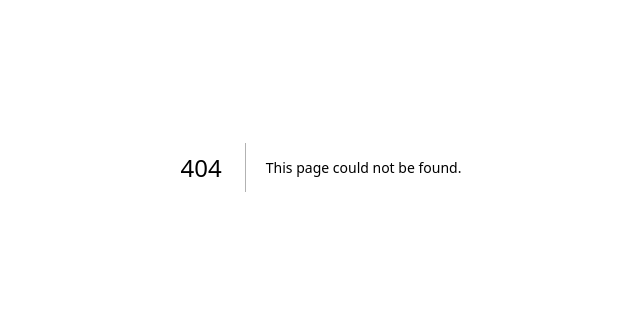
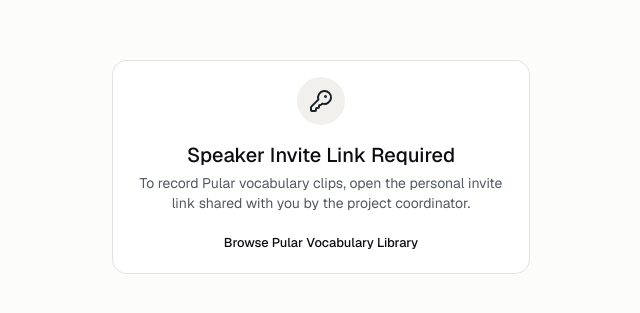
Before and after one commit to BillohMBarry/Pulaar-app-audio, a Next.js app: page /contribute in a window 1280 px wide. Before the commit this address had no page. Shown: the part 233-546 px from the top of the page, without its empty margins (319-959 px from the left). Built offline with nearby package versions, Linux system fonts and the light colour scheme; no server answers.

Commit message:
feat(recorder): add /contribute page with competence batching and Suspense streaming

```diff
--- /dev/null
+++ b/app/contribute/page.tsx
@@ -0,0 +1,99 @@
+import { Suspense } from "react";
+import type { Metadata } from "next";
+import { Skeleton } from "@/components/ui/skeleton";
+import { ContributorRecorderShell } from "@/components/recorder/contributor-recorder-shell";
+import { InviteSessionGate } from "@/components/recorder/invite-session-gate";
+import { getVerifiedContributorSession } from "@/lib/auth/contributor-session";
+import {
+  getCompetences,
+  getRecordingPrompts,
+  parseCompetenceParam,
+} from "@/lib/curriculum";
+import { createAdminClient } from "@/lib/supabase/admin";
+import type { AudioClipRow, CompetenceNumber } from "@/types/audio";
+
+export const metadata: Metadata = {
+  title: "Contributor Recorder",
+  description:
+    "Record native Pular (Fuuta Jallon) vocabulary pronunciations for Competences 1–3.",
+};
+
+interface ContributePageProps {
+  searchParams: Promise<{
+    token?: string | string[];
+    competence?: string | string[];
+  }>;
+}
+
+async function ContributeContent({ searchParams }: ContributePageProps) {
+  const params = await searchParams;
+  const rawToken = Array.isArray(params.token) ? params.token[0] : params.token;
+  const rawCompetence = Array.isArray(params.competence)
+    ? params.competence[0]
+    : params.competence;
+
+  // Always let the client POST-exchange a fresh ?token=... so WhatsApp link
+  // preview GET bots never mutate session state.
+  if (rawToken && rawToken.trim().length > 0) {
+    return (
+      <InviteSessionGate
+        tokenFromUrl={rawToken.trim()}
+        competenceParam={rawCompetence ?? null}
+      />
+    );
+  }
+
+  const session = await getVerifiedContributorSession();
+  if (!session) {
+    return (
+      <InviteSessionGate
+        tokenFromUrl={null}
+        competenceParam={rawCompetence ?? null}
+      />
+    );
+  }
+
+  const requestedCompetence = parseCompetenceParam(rawCompetence);
+  const activeCompetence: CompetenceNumber | null =
+    requestedCompetence ??
+    (rawCompetence === undefined ? session.defaultCompetence : null);
+
+  const competences = getCompetences();
+  const prompts = getRecordingPrompts(activeCompetence ?? undefined);
+
+  const supabase = createAdminClient();
+  let query = supabase.from("audio_clips").select("*");
+  if (activeCompetence) {
+    query = query.eq("competence", activeCompetence);
+  }
+  const { data: clips } = await query;
+
+  return (
+    <ContributorRecorderShell
+      key={activeCompetence ?? "all"}
+      session={session}
+      competences={competences}
+      activeCompetence={activeCompetence}
+      prompts={prompts}
+      initialClips={(clips as AudioClipRow[] | null) ?? []}
+    />
+  );
+}
+
+function ContributeFallback() {
+  return (
+    <div className="mx-auto flex w-full max-w-2xl flex-1 flex-col gap-4 px-4 py-8">
+      <Skeleton className="h-8 w-56" />
+      <Skeleton className="h-14 w-full rounded-xl" />
+      <Skeleton className="h-[420px] w-full rounded-xl" />
+    </div>
+  );
+}
+
+export default function ContributePage({ searchParams }: ContributePageProps) {
+  return (
+    <Suspense fallback={<ContributeFallback />}>
+      <ContributeContent searchParams={searchParams} />
+    </Suspense>
+  );
+}
```
